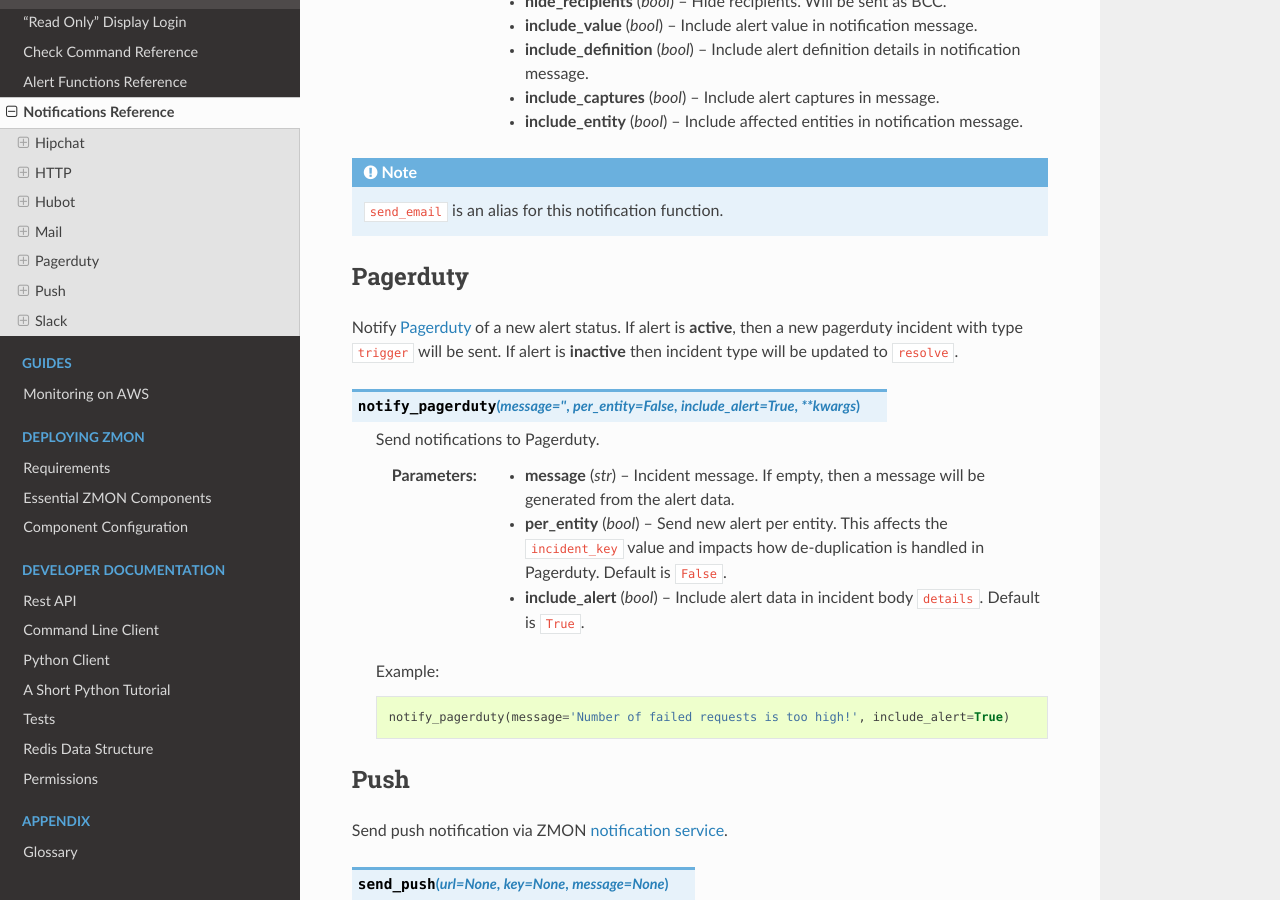
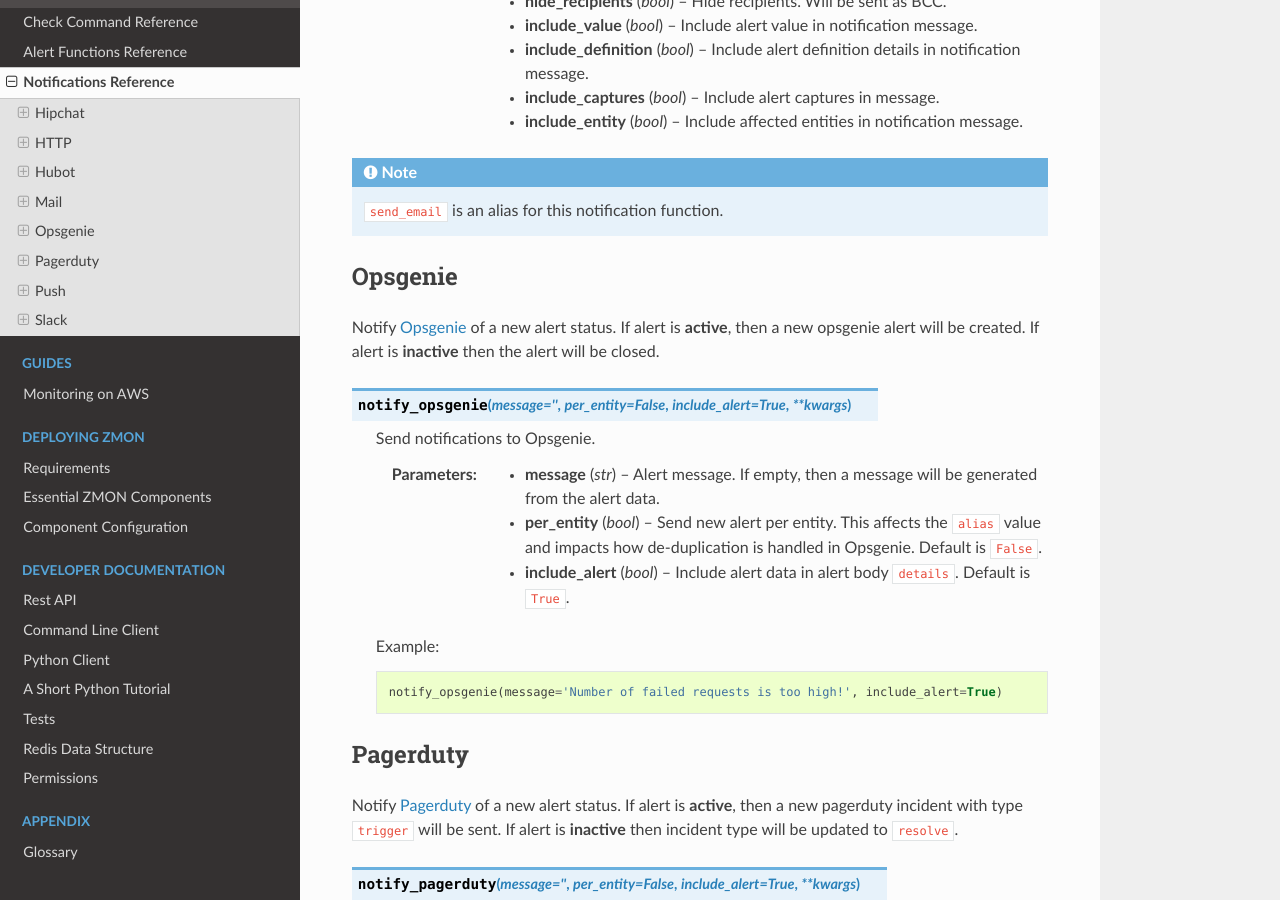
Before and after one commit to zalando-zmon/zmon-docs, a Sphinx documentation site: the page built from docs/user/notifications.rst, in a window 1280 px wide and 900 px high, scrolled down 2455 px. Built offline with Sphinx 7.4.7 and the Read the Docs theme 2.0.0, drawn with Linux system fonts in a browser that asks for light colours.

Commit message:
Add docs for opsgenie support (#48)

```diff
--- a/docs/user/notifications.rst
+++ b/docs/user/notifications.rst
@@ -11,6 +11,7 @@
 .. include:: notifications/http.rst
 .. include:: notifications/hubot.rst
 .. include:: notifications/mail.rst
+.. include:: notifications/opsgenie.rst
 .. include:: notifications/pagerduty.rst
 .. include:: notifications/push.rst
 .. include:: notifications/slack.rst
--- /dev/null
+++ b/docs/user/notifications/opsgenie.rst
@@ -0,0 +1,26 @@
+Opsgenie
+--------
+
+Notify `Opsgenie <https://www.opsgenie.com/>`_ of a new alert status. If alert is **active**, then a new opsgenie alert will be created. If alert is **inactive** then the alert will be closed.
+
+
+.. py:function:: notify_opsgenie(message='', per_entity=False, include_alert=True, **kwargs)
+
+    ::
+
+    Send notifications to Opsgenie.
+
+    :param message: Alert message. If empty, then a message will be generated from the alert data.
+    :type message: str
+
+    :param per_entity: Send new alert per entity. This affects the ``alias`` value and impacts how de-duplication is handled in Opsgenie. Default is ``False``.
+    :type per_entity: bool
+
+    :param include_alert: Include alert data in alert body ``details``. Default is ``True``.
+    :type include_alert: bool
+
+    Example:
+
+    .. code-block:: python
+
+        notify_opsgenie(message='Number of failed requests is too high!', include_alert=True)
```
